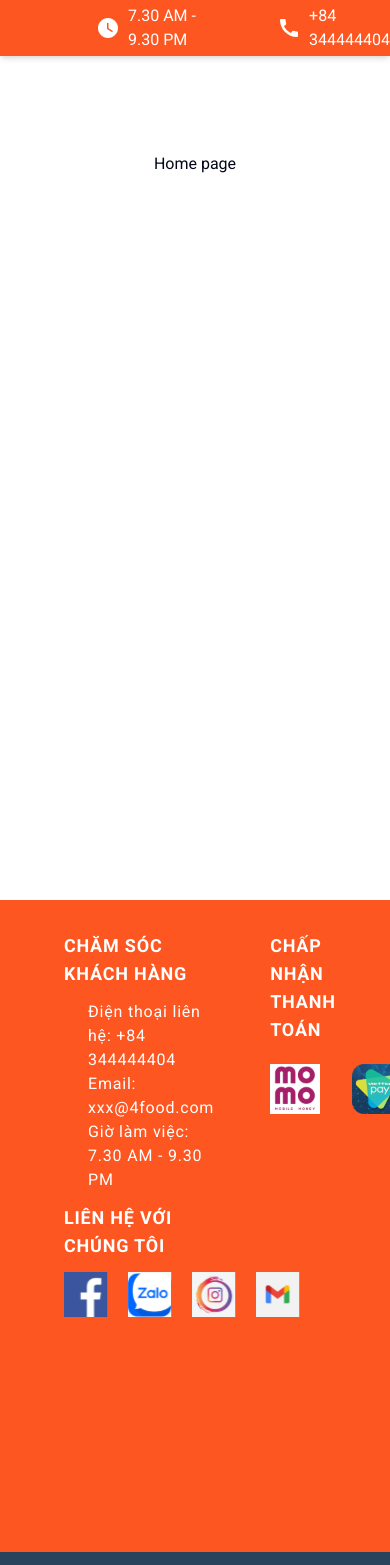
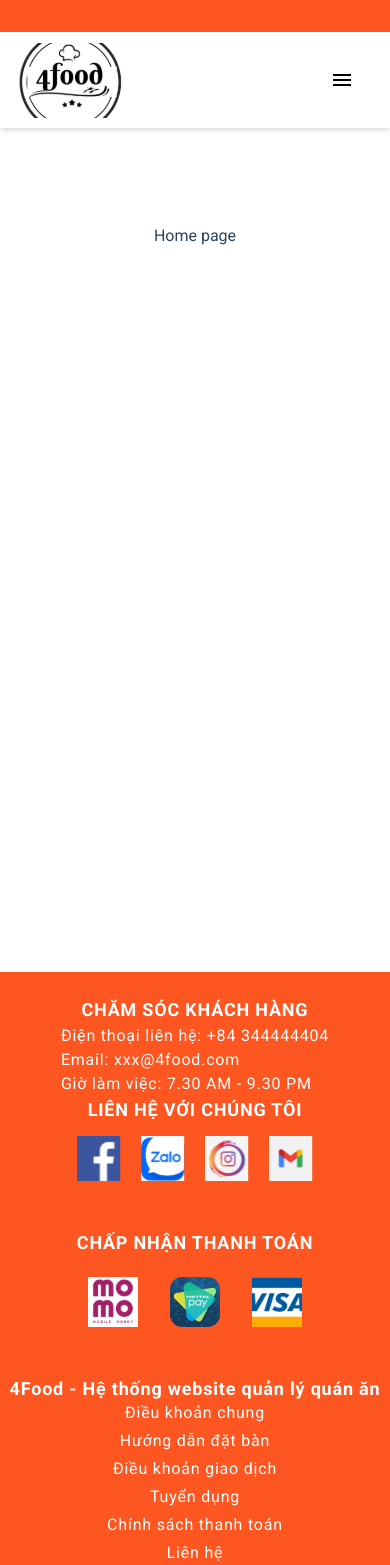
Before and after one commit to truongthienloc/ie204.ie213_fe, a Next.js app: page / in a window 390 px wide. Shown: the top 1565 px of the page. Built offline with nearby package versions, Linux system fonts and the light colour scheme.

Commit message:
feature(default-layout): responsive for navbar and footer

```diff
--- a/src/components/Footer/Footer.tsx
+++ b/src/components/Footer/Footer.tsx
@@ -1,25 +1,20 @@
 import React from 'react'
-// import facebookIcon from '~/assets/images/facebook.svg'
-// import zaloIcon from '~/assets/images/zalo.svg'
-// import instagramIcon from '~/assets/images/instagram.svg'
-// import gmailIcon from '~/assets/images/gmail.svg'
-// import momoIcon from '~/assets/images/momo.svg'
-// import viettelpayIcon from '~/assets/images/viettelpay.svg'
-// import visaIcon from '~/assets/images/visa.svg'
 
 export default function Footer() {
     return (
         <div className="flex flex-col font-roboto text-white tracking-wider">
             <div className="bg-primary justify-evenly">
-                <div className="w-primary mx-auto max-w-full flex flex-row py-4 px-16 gap-14">
-                    <div className="flex flex-col mt-4">
-                        <p className="text-lg font-bold">CHĂM SÓC KHÁCH HÀNG</p>
-                        <div className="my-3 ml-6">
+                <div className="w-primary mx-auto max-w-full flex flex-row py-4 px-16 gap-14 max-lg:grid max-lg:grid-cols-2 max-md:grid-cols-1 max-md:gap-8 max-[400px]:p-2">
+                    <div className="flex flex-col mt-4 max-lg:items-center">
+                        <p className="text-lg font-bold max-sm:text-center">CHĂM SÓC KHÁCH HÀNG</p>
+                        <div className="my-3 ml-6 text-nowrap max-[400px]:m-0">
                             <p>Điện thoại liên hệ: +84 344444404</p>
                             <p>Email: xxx@4food.com</p>
                             <p>Giờ làm việc: 7.30 AM - 9.30 PM</p>
                         </div>
-                        <p className="text-lg font-bold">LIÊN HỆ VỚI CHÚNG TÔI</p>
+                        <p className="text-lg font-bold max-sm:text-center">
+                            LIÊN HỆ VỚI CHÚNG TÔI
+                        </p>
                         <div className="flex flex-row gap-5 mt-3">
                             <img src={'/logos/facebook.svg'} alt="facebook icon" />
                             <img src={'/logos/zalo.svg'} alt="zalo icon" />
@@ -28,8 +23,8 @@ export default function Footer() {
                         </div>
                     </div>
 
-                    <div className="flex flex-col mt-4">
-                        <p className="text-lg font-bold">CHẤP NHẬN THANH TOÁN</p>
+                    <div className="flex flex-col mt-4 max-lg:items-center">
+                        <p className="text-lg font-bold max-sm:text-center">CHẤP NHẬN THANH TOÁN</p>
                         <div className="flex flex-row gap-8 mt-5">
                             <img src={'/logos/momo.svg'} alt="momo icon" />
                             <img src={'/logos/viettelpay.svg'} alt="viettelpay icon" />
@@ -37,13 +32,13 @@ export default function Footer() {
                         </div>
                     </div>
 
-                    <div className="w-[3px] bg-white"></div>
+                    <div className="max-lg:hidden w-[3px] bg-white"></div>
 
                     <div className="flex-1 flex flex-col mt-4">
-                        <p className="text-lg font-bold">
+                        <p className="text-lg font-bold max-lg:text-center">
                             4Food - Hệ thống website quản lý quán ăn
                         </p>
-                        <div className="grid grid-cols-2 mt-2 gap-x-5 ml-9">
+                        <div className="grid grid-cols-2 mt-2 gap-x-5 gap-y-2 ml-9 leading-5 max-xl:grid-cols-1 max-lg:text-center max-lg:m-0">
                             <p>Điều khoản chung</p>
                             <p>Hướng dẫn đặt bàn</p>
                             <p>Điều khoản giao dịch</p>
@@ -52,13 +47,15 @@ export default function Footer() {
                             <p>Liên hệ</p>
                             <p>Chính sách bảo mật</p>
                         </div>
-                        <p className="ml-9">Thông tin thêm</p>
+                        <p className="ml-9 max-lg:text-center max-lg:m-0">Thông tin thêm</p>
                     </div>
                 </div>
             </div>
 
-            <div className="flex justify-center items-center p-3 font-normal bg-secondary">
-                <p>Copyright © 2023 | Bản quyền thuộc về 4Food</p>
+            <div className="flex justify-center items-center p-3 font-normal bg-secondary max-[400px]:p-1">
+                <p className="max-[400px]:text-center">
+                    Copyright © 2023 | Bản quyền thuộc về 4Food
+                </p>
             </div>
         </div>
     )
--- a/src/components/NavBar/NavBar.tsx
+++ b/src/components/NavBar/NavBar.tsx
@@ -3,32 +3,34 @@ import CallIcon from '@mui/icons-material/Call'
 import ShoppingCartIcon from '@mui/icons-material/ShoppingCart'
 import Link from 'next/link'
 import NavItem from './NavItem'
+import NavDrawer from './NavDrawer'
 
 function NavBar() {
     return (
         <div className="w-full flex flex-col shadow-md bg-third">
             <div className="bg-primary text-white">
-                <div className="w-primary mx-auto max-w-full flex flex-row pl-24 py-1 gap-14">
-                    <div className="flex flex-row gap-2 items-center ">
+                <div className="w-primary mx-auto max-w-full flex flex-row max-lg:pl-2 pl-24 py-1 gap-14">
+                    <div className="max-[400px]:hidden flex flex-row gap-2 items-center ">
                         <WatchLaterIcon />
                         <p>7.30 AM - 9.30 PM</p>
                     </div>
-                    <div className="flex flex-row gap-2 items-center">
+                    <div className="max-[400px]:invisible flex flex-row gap-2 items-center">
                         <CallIcon />
-                        <p>+84 344444404</p>
+                        <p className="text-nowrap">+84 344444404</p>
                     </div>
                 </div>
             </div>
 
             <div>
-                <div className="hidden w-primary mx-auto max-w-full lg:flex flex-row h-24 gap-12 py-3 px-20 items-center">
-                    <div className="flex flex-1">
+                <div className="w-primary mx-auto max-w-full flex flex-row h-24 gap-12 py-3 px-16 max-lg:px-4 items-center max-lg:justify-between">
+                    <div className="flex">
                         <Link href={'/'} className="my-0 mx-auto">
-                            <img src={'/logos/logo.svg'} alt="logo" />
+                            <img className="min-w-[111px]" src={'/logos/logo.svg'} alt="logo" />
                         </Link>
                     </div>
 
-                    <div className="flex flex-row gap-12 items-center h-full">
+                    {/* Chỉ xuất hiện trong màn hình lớn */}
+                    <div className="max-lg:hidden flex flex-row gap-12 items-center h-full">
                         {/* Update các endpoint vào của các trang vào đây */}
                         <NavItem href={'/home'} text={'TRANG CHỦ'} />
                         <NavItem href={'/product'} text={'SẢN PHẨM'} />
@@ -36,24 +38,27 @@ function NavBar() {
                         <NavItem href={'/about'} text={'GIỚI THIỆU'} />
                         {/* Update endpoint của trang giỏ hàng vào đây */}
                         <Link
-                            className="bg-second text-white w-14 h-14 rounded-full flex flex-col items-center justify-center transition-opacity hover:opacity-40 hover:text-white"
+                            className="bg-secondary text-white w-14 h-14 rounded-full flex flex-col items-center justify-center transition-opacity hover:opacity-40 hover:text-white"
                             href={'/cart'}
                         >
                             <p className="font-bold">0</p>
                             <ShoppingCartIcon />
                         </Link>
-                        <div className="flex flex-col text-second">
+                        <div className="hidden xl:flex flex-col text-second">
                             <p className="font-bold text-xl">Giao Hàng</p>
-                            <p className="text-base">+84 344444404</p>
+                            <p className="text-base text-nowrap">+84 344444404</p>
                         </div>
-                        <img src={'/icons/delivery.svg'} alt="delivery" />
+                        <img className="max-xl:hidden" src={'/icons/delivery.svg'} alt="delivery" />
                         <Link
-                            className="py-1 px-3 bg-primary text-white font-bold rounded-lg transition-opacity hover:opacity-40 hover:text-white"
+                            className="py-1 px-3 bg-primary text-center text-white font-bold rounded-lg transition-opacity hover:opacity-40 hover:text-white"
                             href={'/login'}
                         >
                             Đăng nhập
                         </Link>
                     </div>
+
+                    {/* Chỉ xuất hiện trong màn hình nhỏ */}
+                    <NavDrawer className="lg:hidden" />
                 </div>
             </div>
         </div>
--- a/src/components/NavBar/NavDrawer.tsx
+++ b/src/components/NavBar/NavDrawer.tsx
@@ -1,13 +1,129 @@
 'use client'
 
-import React from 'react'
+import React, { useState } from 'react'
 import { cn } from '~/lib/utils'
 import Drawer from '@mui/material/Drawer'
+import Button from '@mui/material/Button'
+import Box from '@mui/material/Box'
+import List from '@mui/material/List'
+import Divider from '@mui/material/Divider'
+import ListItem from '@mui/material/ListItem'
+import ListItemButton from '@mui/material/ListItemButton'
+import ListItemIcon from '@mui/material/ListItemIcon'
+import ListItemText from '@mui/material/ListItemText'
+import MenuIcon from '@mui/icons-material/Menu'
+import Link from 'next/link'
+import HomeIcon from '@mui/icons-material/Home'
+import RestaurantIcon from '@mui/icons-material/Restaurant'
+import BookOnlineIcon from '@mui/icons-material/BookOnline'
+import InfoIcon from '@mui/icons-material/Info'
+import ShoppingCartIcon from '@mui/icons-material/ShoppingCart'
+
+const NavItemList = [
+    {
+        id: 1,
+        href: '/home',
+        text: 'TRANG CHỦ',
+        icon: <HomeIcon />,
+    },
+    {
+        id: 2,
+        href: '/product',
+        text: 'SẢN PHẨM',
+        icon: <RestaurantIcon />,
+    },
+    {
+        id: 3,
+        href: '/reservation',
+        text: 'ĐẶT BÀN',
+        icon: <BookOnlineIcon />,
+    },
+    {
+        id: 4,
+        href: '/about',
+        text: 'GIỚI THIỆU',
+        icon: <InfoIcon />,
+    },
+]
 
 type NavDrawerProps = {
     className: string
 }
 
 export default function NavDrawer({ className }: NavDrawerProps) {
-    return <Drawer className={cn('', className)}></Drawer>
+    const [isOpen, setIsOpen] = useState(false)
+    const isAuth = false
+
+    const handleOpen = () => setIsOpen(true)
+    const handleClose = () => setIsOpen(false)
+
+    return (
+        <>
+            <Button
+                className={cn(
+                    'border border-solid border-gray-500 transition-colors hover:border-primary [&_*]:hover:text-primary',
+                    className,
+                )}
+                onClick={handleOpen}
+            >
+                <MenuIcon className="text-black transition-colors" />
+            </Button>
+            <Drawer anchor="right" open={isOpen} onClose={handleClose}>
+                <Box sx={{ width: 250 }} role="presentation" onClick={handleClose}>
+                    <List>
+                        {NavItemList.map((value) => (
+                            <ListItem key={value.id} disablePadding>
+                                <Link className="w-[inherit]" href={value.href}>
+                                    <ListItemButton>
+                                        <ListItemIcon>{value.icon}</ListItemIcon>
+                                        <ListItemText primary={value.text} />
+                                    </ListItemButton>
+                                </Link>
+                            </ListItem>
+                        ))}
+                    </List>
+
+                    <Divider />
+
+                    <List>
+                        <ListItem disablePadding>
+                            <Link className="w-[inherit]" href={'/cart'}>
+                                <ListItemButton>
+                                    <ListItemIcon>
+                                        <ShoppingCartIcon />
+                                    </ListItemIcon>
+                                    <ListItemText primary={'GIỎ HÀNG'} />
+                                </ListItemButton>
+                            </Link>
+                        </ListItem>
+                        <ListItem disablePadding>
+                            {isAuth ? (
+                                <Link className="w-[inherit]" href={'/user'}>
+                                    <ListItemButton>
+                                        <ListItemIcon>
+                                            <div className="w-[40px] h-[40px] rounded-full border-primary border flex items-center justify-center overflow-hidden">
+                                                <img
+                                                    src={'' || '/images/default_profile_image.svg'}
+                                                    alt="Profile Image"
+                                                    className="w-full h-full object-contain"
+                                                />
+                                            </div>
+                                        </ListItemIcon>
+                                        <ListItemText primary={'HỒ SƠ'} />
+                                    </ListItemButton>
+                                </Link>
+                            ) : (
+                                <Link
+                                    className="py-1 px-3 mx-auto bg-primary text-center text-white font-bold rounded-lg transition-opacity hover:opacity-40 hover:text-white"
+                                    href={'/login'}
+                                >
+                                    Đăng nhập
+                                </Link>
+                            )}
+                        </ListItem>
+                    </List>
+                </Box>
+            </Drawer>
+        </>
+    )
 }
--- a/src/components/NavBar/NavItem.tsx
+++ b/src/components/NavBar/NavItem.tsx
@@ -9,7 +9,7 @@ export default function NavItem({ href, text }: NavItemProps) {
     return (
         <Link
             href={href}
-            className="uppercase text-secondary text-center font-bold hover:text-primary [&.active]:text-primary"
+            className="uppercase text-secondary text-center text-nowrap font-bold hover:text-primary [&.active]:text-primary"
         >
             {text}
         </Link>
--- a/tailwind.config.ts
+++ b/tailwind.config.ts
@@ -55,6 +55,7 @@ const config = {
           DEFAULT: "hsl(var(--card))",
           foreground: "hsl(var(--card-foreground))",
         },
+        'second': 'var(--secondary)',
         'third': '#FFFFFF',
         'fourth': '#FFF8EE',
         'link': '#4BFF3C',
```
Also changed, not shown: public/images/default_profile_image.svg (added).
